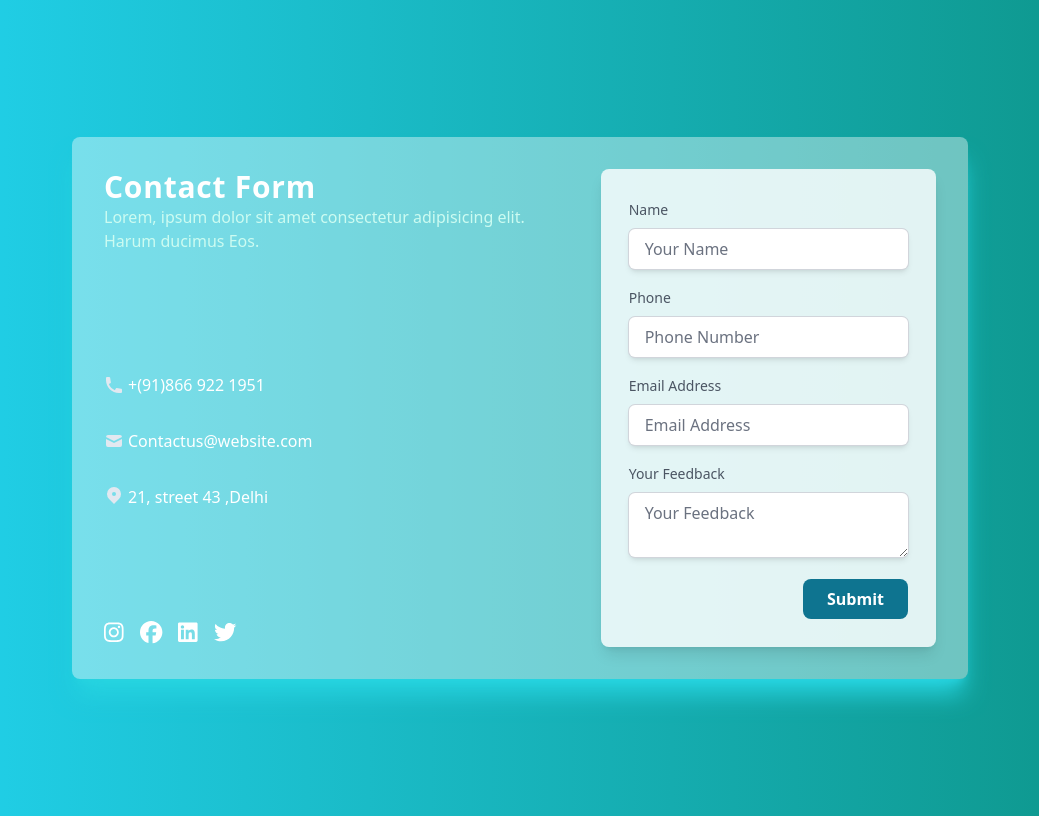
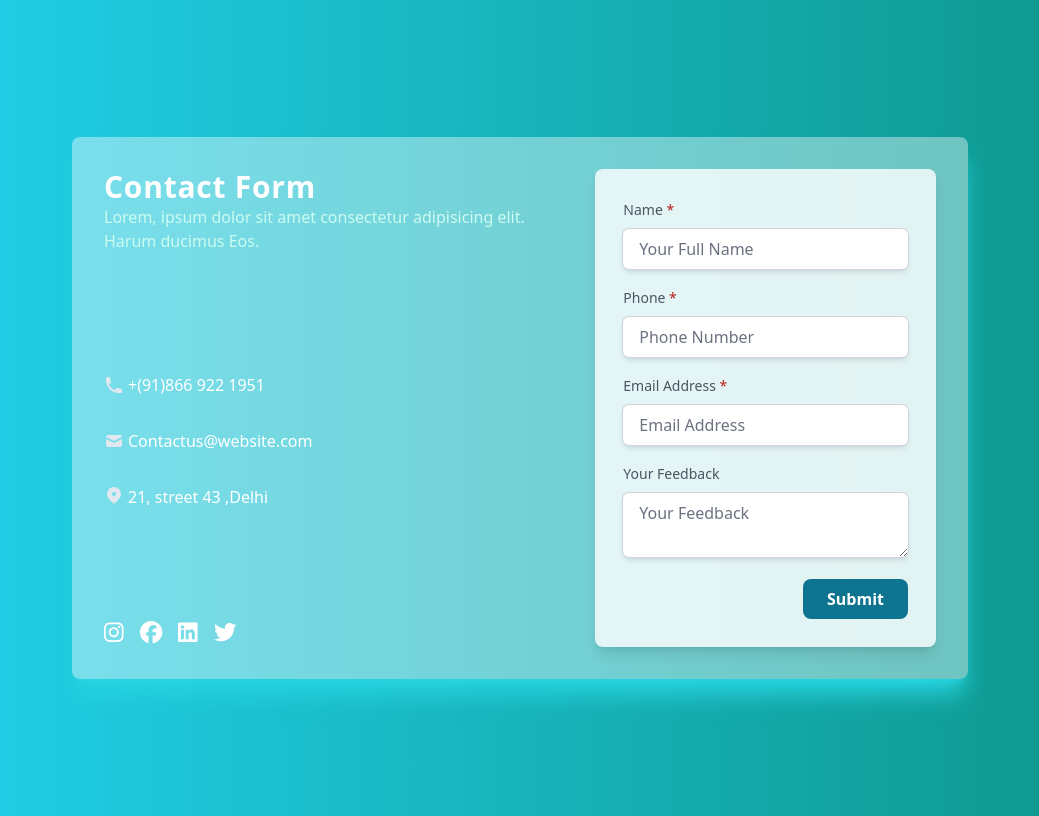
Before and after one commit to cosmicwanderer7/contactform, a Next.js app: page / in a window 1280 px wide. Shown: the whole page, without its empty margins (120-1159 px from the left). Built offline with nearby package versions, Linux system fonts and the light colour scheme; what tailwindcss-filters would draw is missing.

Commit message:
made form fields compulsory

```diff
--- a/pages/index.tsx
+++ b/pages/index.tsx
@@ -117,7 +117,7 @@ const Home: NextPage = () => {
               <form className="flex flex-col space-y-4" onSubmit={handelSubmit}>
                 <div>
                   <label htmlFor="name" className="text-sm">
-                    Name
+                    Name <text className="text-red-700">*</text>
                   </label>
 
                   <input
@@ -126,12 +126,13 @@ const Home: NextPage = () => {
                     name="name"
                     id="name"
                     className="ring-1 ring-gray-300 w-full rounded-md border-0 shadow-md px-4 py-2 focus:ring-teal-300 focus:ring-2 outline-none mt-2"
-                    placeholder="Your Name"
+                    placeholder="Your Full Name"
+                    required
                   />
                 </div>
                 <div>
                   <label htmlFor="phone" className="text-sm">
-                    Phone
+                    Phone <text className="text-red-700">*</text>
                   </label>
 
                   <input
@@ -141,12 +142,13 @@ const Home: NextPage = () => {
                     id="phone"
                     className="ring-1 ring-gray-300 w-full rounded-md border-0 shadow-md px-4 py-2 focus:ring-teal-300 focus:ring-2 outline-none mt-2"
                     placeholder="Phone Number"
+                    required
                   />
                 </div>
 
                 <div>
                   <label htmlFor="email" className="text-sm">
-                    Email Address
+                    Email Address <text className="text-red-700">*</text>
                   </label>
 
                   <input
@@ -156,6 +158,7 @@ const Home: NextPage = () => {
                     id="email"
                     className="ring-1 ring-gray-300 w-full rounded-md border-0 shadow-md px-4 py-2 focus:ring-teal-300 focus:ring-2 outline-none mt-2"
                     placeholder="Email Address"
+                    required
                   />
                 </div>
                 <div>
```
